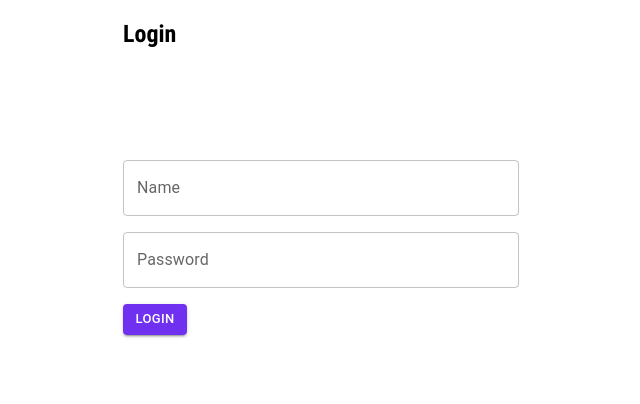
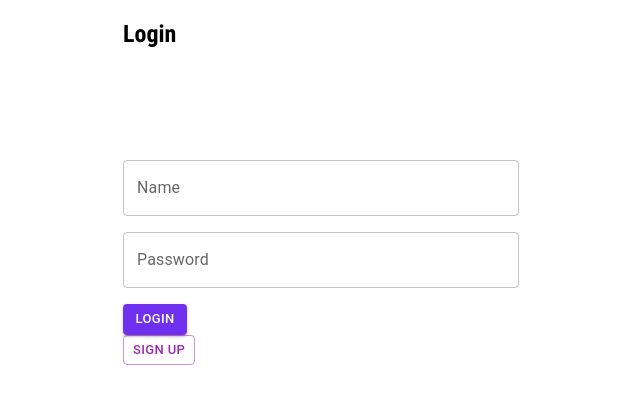
Before and after one commit to Josh-D18/FoodApp, a React (Create React App) app in the folder client/: page /login in a window 1280 px wide. Shown: the top 404 px of the page, without its empty margins (319-959 px from the left). Built offline with nearby package versions, Linux system fonts and the light colour scheme.

Commit message:
changing url in recipespage

```diff
--- a/client/src/components/Login/Login.js
+++ b/client/src/components/Login/Login.js
@@ -94,9 +94,14 @@ function Login() {
             </Button>
           </Box>
           <Box>
-            {/* <Button variant="outlined" color="secondary" size="small">
-              Delete
-            </Button> */}
+            <Button
+              variant="outlined"
+              color="secondary"
+              size="small"
+              onClick={() => navigate("/register")}
+            >
+              Sign Up
+            </Button>
           </Box>
         </Container>
       </form>
```
